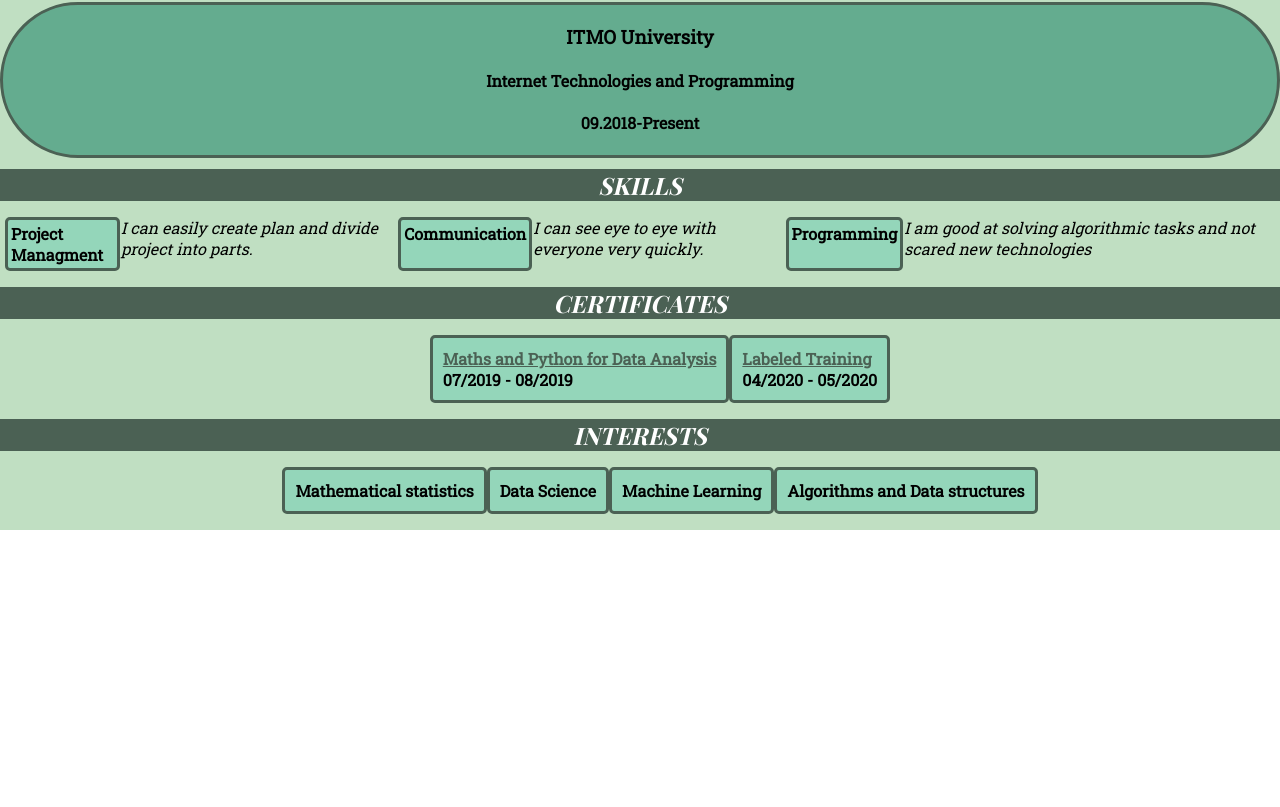
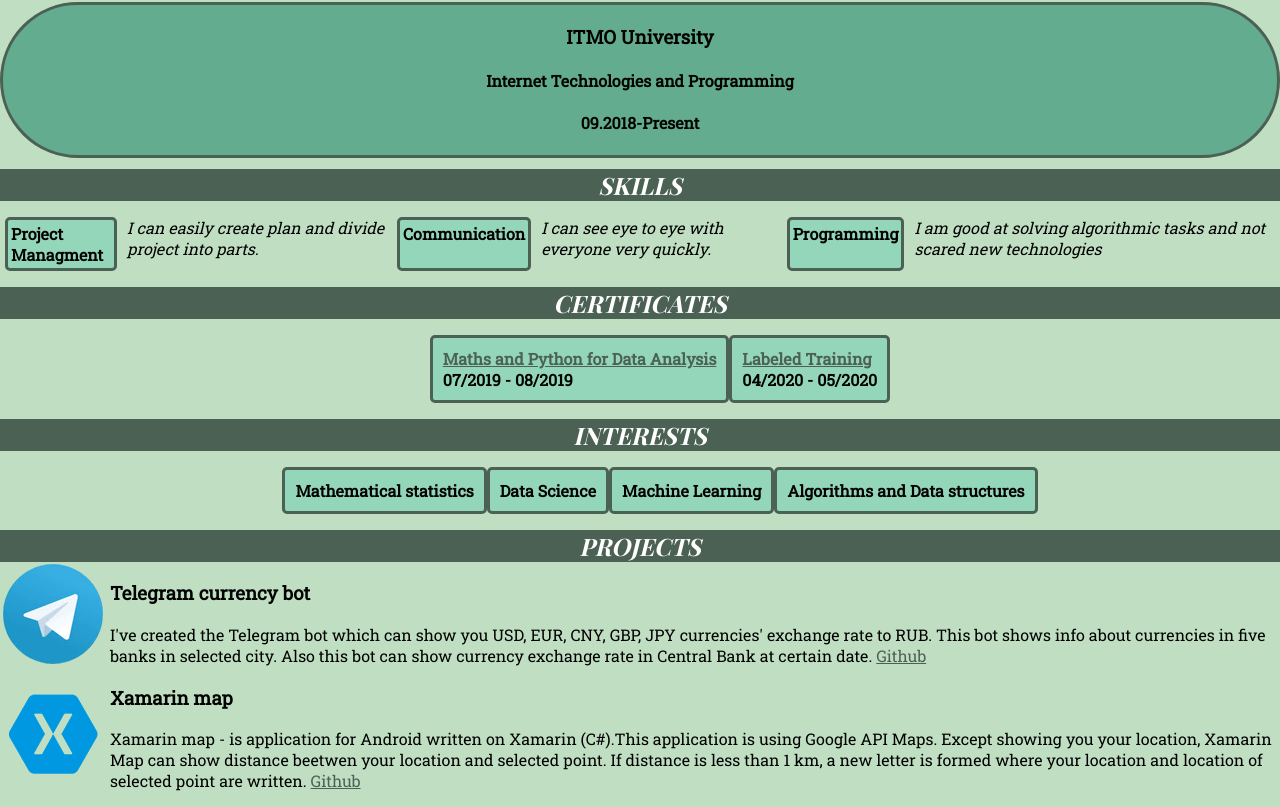
Before and after one commit to Vas9ka/Vasiliy-s-Resume, a plain HTML site: page page.html in a window 1280 px wide. Shown: the part 325-1132 px from the top of the page. Before the commit the page ends 855 px from the top, so only its background shows below. Drawn offline with Linux system fonts and the light colour scheme; a web font is replaced by a local one.

Commit message:
Add files via upload

```diff
--- a/page.html
+++ b/page.html
@@ -52,6 +52,19 @@
                         <li>Algorithms and Data structures</li>
 
                 </ul>
+            <section><div class ='article2'>Projects </div>
+                <div class="imagetel"></div>
+                <h1>Telegram currency bot</h1>
+                <p> I've created the Telegram bot which can show you USD, EUR, CNY, GBP, JPY currencies' exchange rate to RUB. This bot shows info about currencies in five banks in selected city. Also this bot can show currency exchange rate in Central Bank at certain date.
+                <a href=https://github.com/Vas9ka/TelegramCurrencyBot>Github</a>
+
+                </p>
+                <div class='imagexam'></div>
+                <h1> Xamarin map</h1>
+                <p>Xamarin map - is application for Android written on Xamarin (C#).This application is using Google API Maps. Except showing you your location, Xamarin Map can show distance beetwen your location and selected point. If distance is less than 1 km, a new letter is formed where your location and location of selected point are written.
+                    <a href=https://github.com/Vas9ka/XamarinMap>Github</a>
+                </p>
+            </section>
 
             </section>
             </main>
--- a/test.css
+++ b/test.css
@@ -36,10 +36,7 @@ div{
     top:0px;
     font-size: 20px;
 }
-p{
-    position: absolute;
 
-}
 address{
     background:#94d6ba;
     position: absolute;
@@ -56,7 +53,6 @@ main{
     font-family: 'Roboto Slab', serif;
     top:264px;
     background: #c0dfc2;
-    width: 100%;
     left: 0px;
 }
 
@@ -113,7 +109,7 @@ a{
     position: relative;
     border-color: #4b6154;
     border-radius: 5px;
-    margin-left: 1px;
+    margin-left: 10px;
     border-left: 0;
     font-style: italic;
 }
@@ -163,3 +159,23 @@ time{
     padding: -100px;
 
 }
+.imagetel{
+    position: relative;
+width: 100px;
+height: 100px;
+left: 3px;
+top: 2px;
+float: left;
+margin-right: 10px;
+background: url(tel3.png);
+}
+.imagexam{
+    position: relative;
+width: 100px;
+height: 100px;
+left: 3px;
+top: 2px;
+float: left;
+margin-right: 10px;
+background: url(xam.png);
+}
```
Also changed, not shown: tel3.png (added), xam.png (added).
